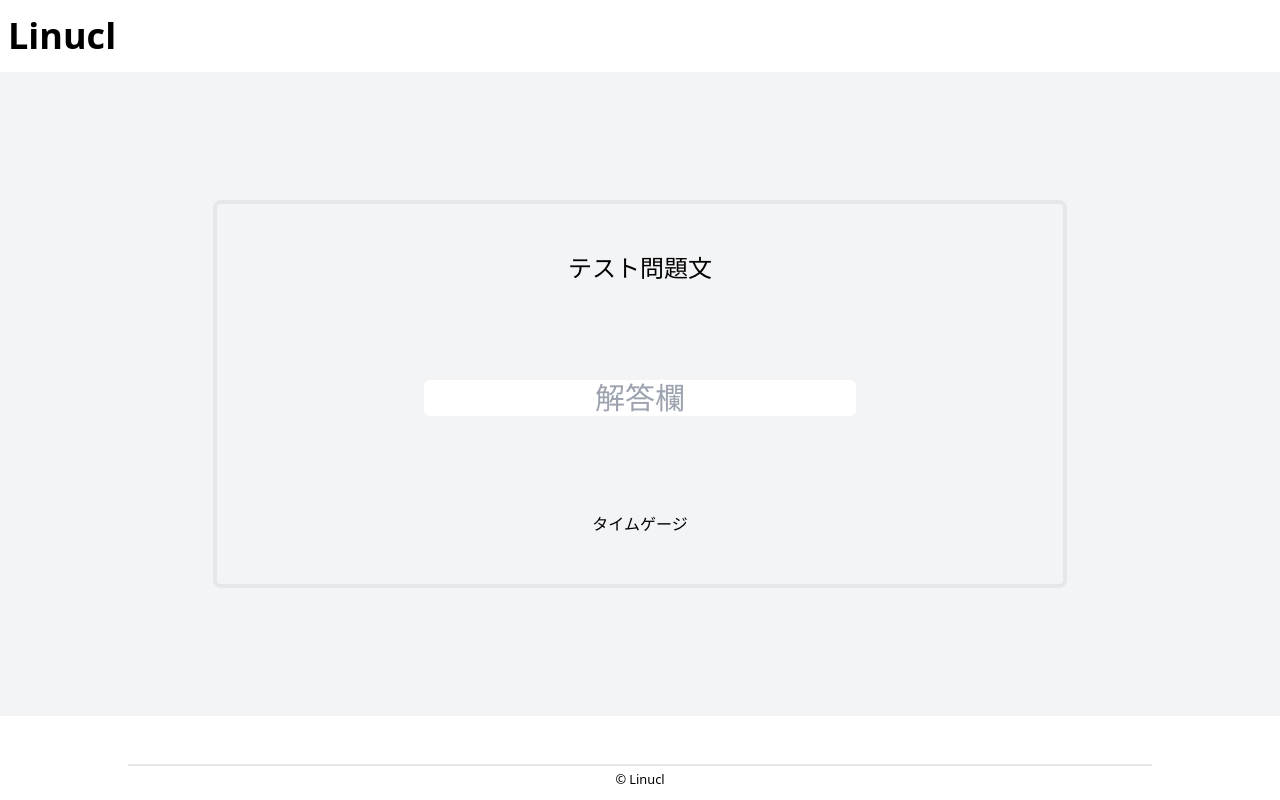
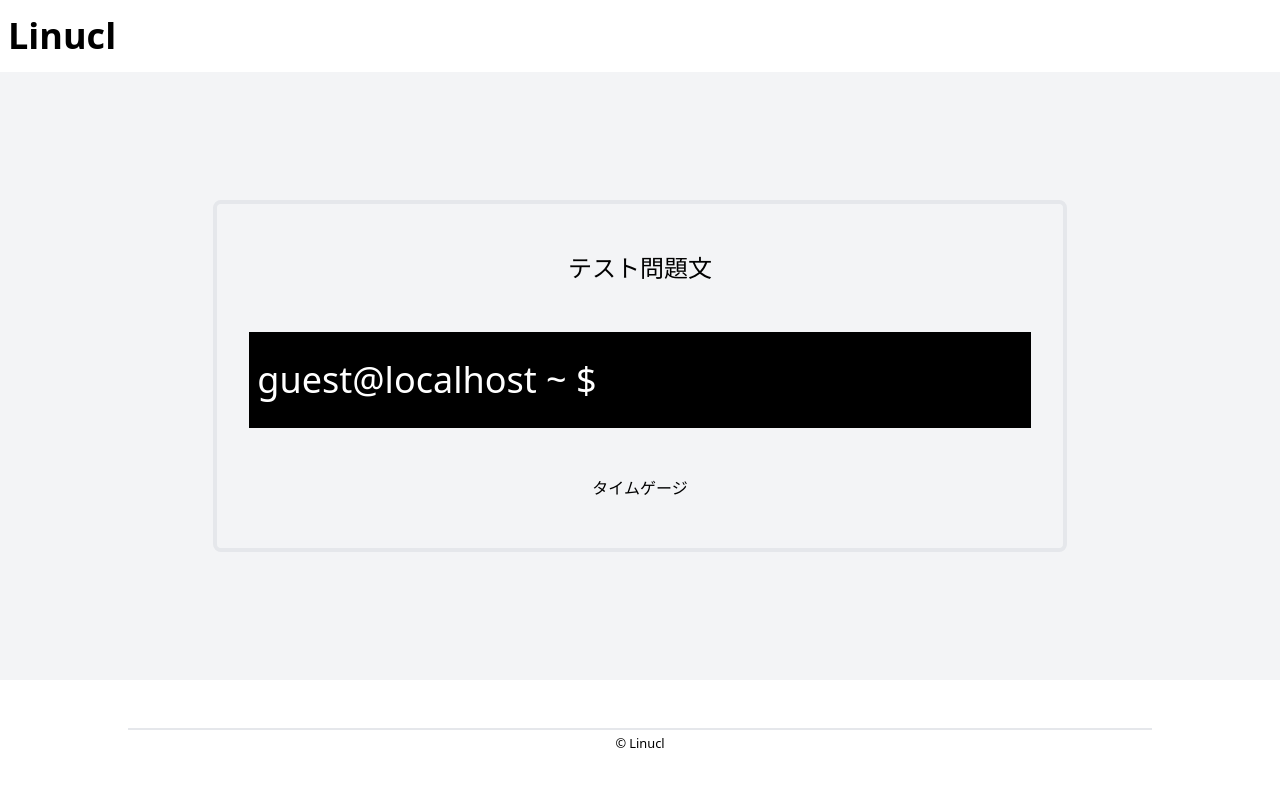
Before and after one commit to ponsAoki/Linucl, a React (Create React App) app in the folder front/: page /typing-game in a window 1280 px wide. Built offline with nearby package versions, Linux system fonts and the light colour scheme; no server answers.

Commit message:
front: typingのディスプレインデザインを変更

```diff
--- a/front/src/pages/TypingGamePage.tsx
+++ b/front/src/pages/TypingGamePage.tsx
@@ -21,13 +21,16 @@ export const TypingGamePage: FC = memo(() => {
         <div className="box-border border-4 rounded-lg outline-none w-2/3 px-8 py-12 mx-auto my-16 text-center">
           <p className="text-2xl mb-12">{problem}</p>
             <form method="post" onSubmit={matchingAnswer}>
+              <div className="bg-black flex items-center h-24 w-full px-2">
+                <p className="text-white text-4xl">guest@localhost&nbsp;~&nbsp;$</p>
                 <input
                   type="text"
                   name="answer"
-              placeholder="解答欄"
-              className="outline-none rounded-md text-center text-3xl my-12"
+                  autoFocus={true}
+                  className="outline-none bg-black text-start text-white w-full text-4xl mr-auto pl-2"
                   ref={ref}
                 />
+              </div>
             </form>
           <div className="mt-12">タイムゲージ</div>
         </div>
```
Lines whose indentation alone changed are shown as unchanged.
